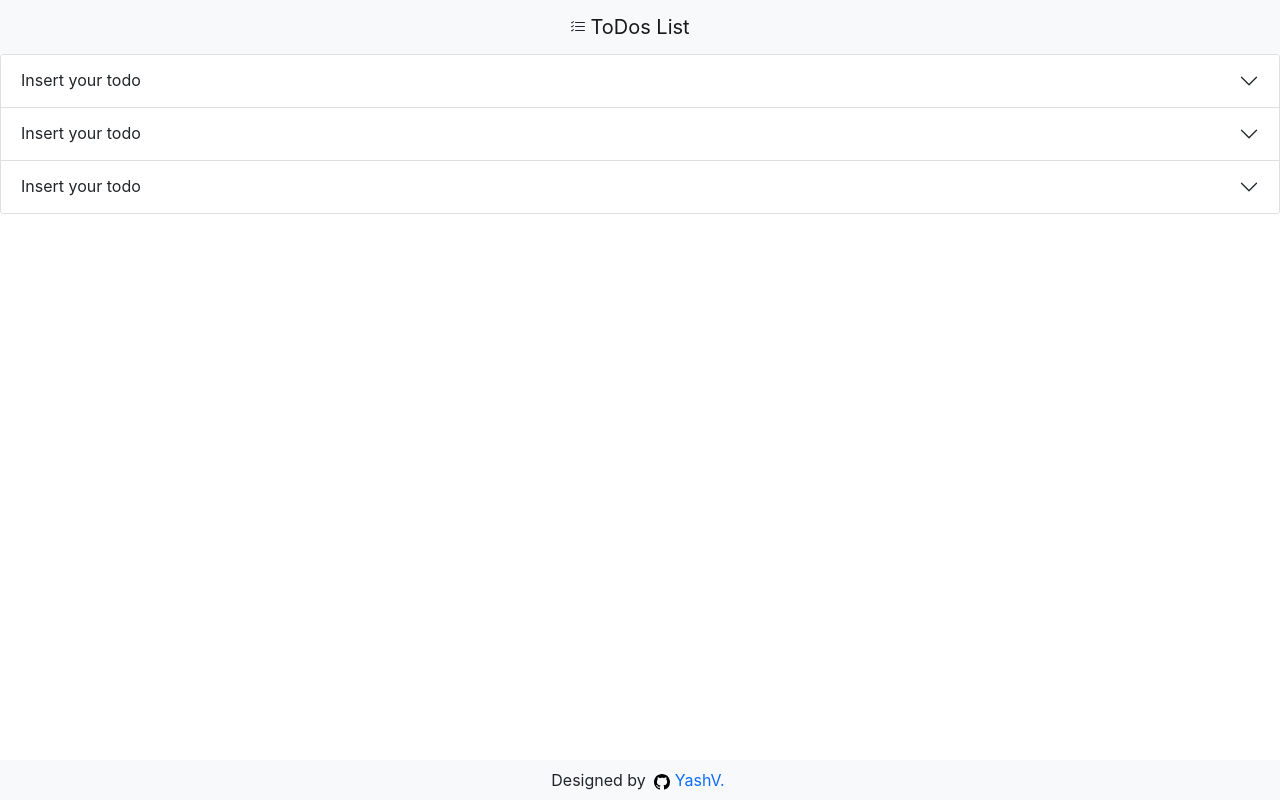
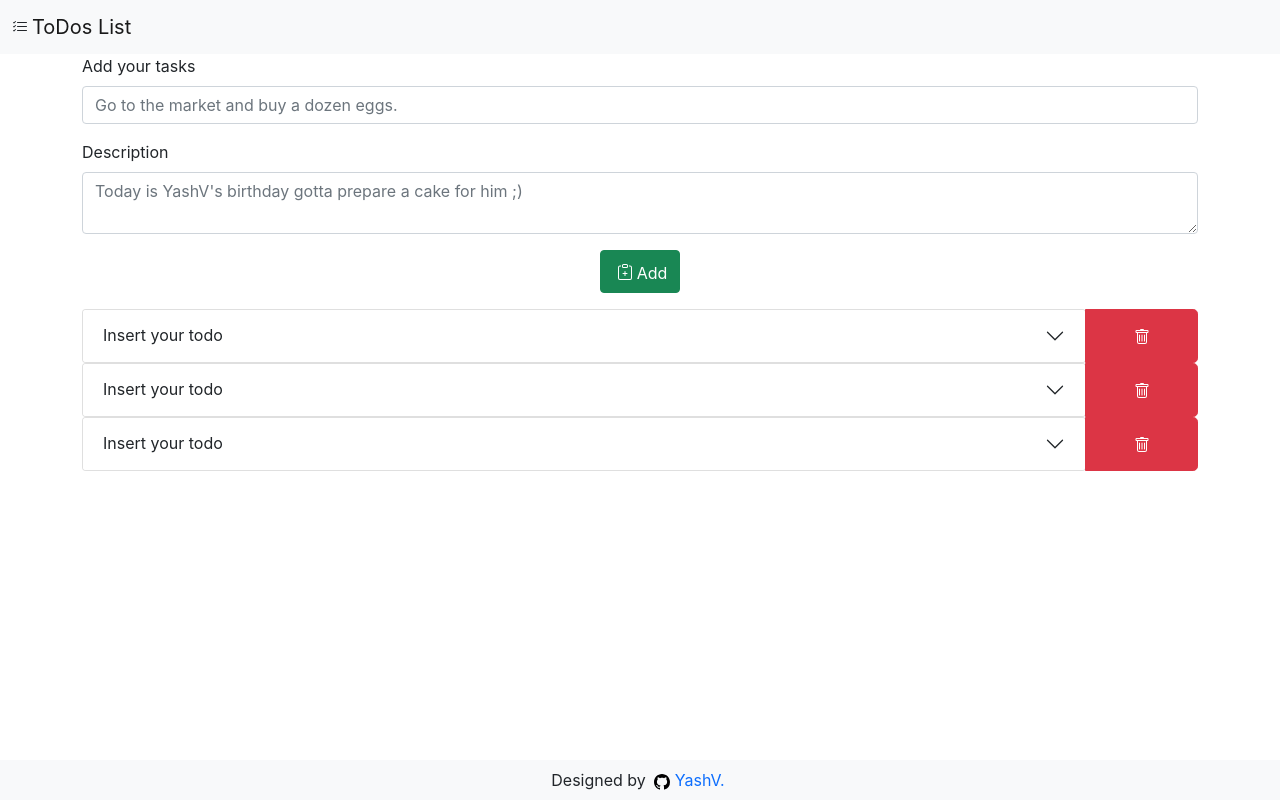
Before and after one commit to yvs2701/React-Todos-List, a React (Create React App) app: page / in a window 1280 px wide. Built offline with nearby package versions, Linux system fonts and the light colour scheme.

Commit message:
All things up and working except Adding a todo

```diff
--- a/src/App.js
+++ b/src/App.js
@@ -2,13 +2,12 @@ import './App.css';
 import Header from "./header";
 import List from "./list";
 import Footer from "./footer";
+import Add from "./addTodo";
 
-function addTodo() {
-  let list = document.getElementsByClassName("list-group")[0];
-}
+import React, { Component, useState } from 'react'
 
-function App() {
-  let todos = [
+export default function App() {
+  const [todos, setTodos] = useState([
     {
       title: "Insert your todo",
       description: "Add a description if you may want",
@@ -25,15 +24,48 @@ function App() {
       // deadline: "By 12:00pm you gotta finish it !"
     },
   ] // array of objects
+  ); // here useState hook calls setTodos which will update our list
+
+  const addTodo = () => {
+    let text = document.getElementById("exampleFormControlInput1");
+    let descr = document.getElementById("exampleFormControlTextarea1");
+
+    if(text.value.trim() !== "")
+    {
+      let todoObj; // to store our new todo item
+      if(descr.value.trim() !== "")
+        todoObj = {
+          title: text.value().trim(),
+          description: descr.value().trim()
+        };
+      else
+        todoObj = {
+        title: text.value().trim(),
+        description: descr.value().trim()
+        };
+      setTodos([...todos, todoObj]);
+    }
+  };
+
+  const deleteTodo = (removeElem) => {
+    // in react this wont update the UI we need to use Hooks
+    // let index = todos.indexOf(removeElem);
+    // todos.splice(index, 1);
+
+    setTodos(todos.filter(
+      (elem) => {
+        return elem !== removeElem;
+      }));
+  };
+
   return (
     <div className="App">
       <Header />
-      <List todos={todos}/>
+      <Add new={addTodo}/>
+      <List todos={todos} del={deleteTodo} />
       <Footer />
     </div>
-  );
     // here we passed a JS object todos as react property (props) argument 'todos'
     // don't confuse yourself due to the same name
+  )
 }
-
-export default App;
--- /dev/null
+++ b/src/addTodo.js
@@ -0,0 +1,29 @@
+import React from 'react'
+
+export default function addTodo(props) {
+    return (
+        <form className="container" onSubmit={(e)=>{
+            e.preventDefault(); // prevents page reload
+            props.new();
+        }}>
+            <div class="mb-3" style={{ textAlign: "left" }}>
+                <label htmlFor="exampleFormControlInput1" class="form-label">Add your tasks</label>
+                <input type="text" class="form-control" id="exampleFormControlInput1" placeholder="Go to the market and buy a dozen eggs." />
+            </div>
+            <div class="mb-3" style={{ textAlign: "left" }}>
+                <label htmlFor="exampleFormControlTextarea1" class="form-label">Description</label>
+                <textarea class="form-control" id="exampleFormControlTextarea1" rows="2" placeholder="Today is YashV's birthday gotta prepare a cake for him ;)"></textarea>
+            </div>
+            <button className="btn btn-success mb-3">
+                <h4 className="p-1" style={{display:"inline"}}>
+                    <svg xmlns="http://www.w3.org/2000/svg" width="16" height="16" fill="currentColor" class="bi bi-clipboard-plus" viewBox="0 0 16 16">
+                    <path fill-rule="evenodd" d="M8 7a.5.5 0 0 1 .5.5V9H10a.5.5 0 0 1 0 1H8.5v1.5a.5.5 0 0 1-1 0V10H6a.5.5 0 0 1 0-1h1.5V7.5A.5.5 0 0 1 8 7z" />
+                    <path d="M4 1.5H3a2 2 0 0 0-2 2V14a2 2 0 0 0 2 2h10a2 2 0 0 0 2-2V3.5a2 2 0 0 0-2-2h-1v1h1a1 1 0 0 1 1 1V14a1 1 0 0 1-1 1H3a1 1 0 0 1-1-1V3.5a1 1 0 0 1 1-1h1v-1z" />
+                    <path d="M9.5 1a.5.5 0 0 1 .5.5v1a.5.5 0 0 1-.5.5h-3a.5.5 0 0 1-.5-.5v-1a.5.5 0 0 1 .5-.5h3zm-3-1A1.5 1.5 0 0 0 5 1.5v1A1.5 1.5 0 0 0 6.5 4h3A1.5 1.5 0 0 0 11 2.5v-1A1.5 1.5 0 0 0 9.5 0h-3z" />
+                </svg>
+                </h4>
+                Add
+            </button>
+        </form>
+    )
+}
--- a/src/header.js
+++ b/src/header.js
@@ -2,15 +2,13 @@ import React from 'react'
 
 export default function header() {
     return (
-        <div>
         <nav className="navbar navbar-light bg-light">
-                <div className="container-fluid justify-content-center">
+            <div className="container-fluid justify-content-start">
                 <svg xmlns="http://www.w3.org/2000/svg" width="16" height="16" fill="currentColor" className="bi bi-list-check" viewBox="0 0 16 16">
-                        <path fill-rule="evenodd" d="M5 11.5a.5.5 0 0 1 .5-.5h9a.5.5 0 0 1 0 1h-9a.5.5 0 0 1-.5-.5zm0-4a.5.5 0 0 1 .5-.5h9a.5.5 0 0 1 0 1h-9a.5.5 0 0 1-.5-.5zm0-4a.5.5 0 0 1 .5-.5h9a.5.5 0 0 1 0 1h-9a.5.5 0 0 1-.5-.5zM3.854 2.146a.5.5 0 0 1 0 .708l-1.5 1.5a.5.5 0 0 1-.708 0l-.5-.5a.5.5 0 1 1 .708-.708L2 3.293l1.146-1.147a.5.5 0 0 1 .708 0zm0 4a.5.5 0 0 1 0 .708l-1.5 1.5a.5.5 0 0 1-.708 0l-.5-.5a.5.5 0 1 1 .708-.708L2 7.293l1.146-1.147a.5.5 0 0 1 .708 0zm0 4a.5.5 0 0 1 0 .708l-1.5 1.5a.5.5 0 0 1-.708 0l-.5-.5a.5.5 0 0 1 .708-.708l.146.147 1.146-1.147a.5.5 0 0 1 .708 0z" />
+                    <path fillRule="evenodd" d="M5 11.5a.5.5 0 0 1 .5-.5h9a.5.5 0 0 1 0 1h-9a.5.5 0 0 1-.5-.5zm0-4a.5.5 0 0 1 .5-.5h9a.5.5 0 0 1 0 1h-9a.5.5 0 0 1-.5-.5zm0-4a.5.5 0 0 1 .5-.5h9a.5.5 0 0 1 0 1h-9a.5.5 0 0 1-.5-.5zM3.854 2.146a.5.5 0 0 1 0 .708l-1.5 1.5a.5.5 0 0 1-.708 0l-.5-.5a.5.5 0 1 1 .708-.708L2 3.293l1.146-1.147a.5.5 0 0 1 .708 0zm0 4a.5.5 0 0 1 0 .708l-1.5 1.5a.5.5 0 0 1-.708 0l-.5-.5a.5.5 0 1 1 .708-.708L2 7.293l1.146-1.147a.5.5 0 0 1 .708 0zm0 4a.5.5 0 0 1 0 .708l-1.5 1.5a.5.5 0 0 1-.708 0l-.5-.5a.5.5 0 0 1 .708-.708l.146.147 1.146-1.147a.5.5 0 0 1 .708 0z" />
                 </svg>
                 <a className="navbar-brand p-1">ToDos List</a>
             </div>
         </nav>
-        </div>
     );
 }
--- a/src/list.js
+++ b/src/list.js
@@ -1,14 +1,16 @@
 import React from 'react';
 import Todo from "./todo";
 
-export default function todos({todos}) {
+export default function todos({ todos, del }) {
     return (
-        <div className="accordion" id="accordionExample">
-        {
-            todos.map((element, index) => {
-                return <Todo todo={element} index={index} />
-            })
-        }
+        <div className="container" style={{marginBottom:"3rem"}}>
+            <div className="accordion" id="accordionExample" /* style={{width: "72%"}} */>
+                {
+                    todos.map((element, index) => {
+                        return <Todo todo={element} index={index} del={del} />
+                    })
+                }
+            </div>
         </div>
     );
 }
--- a/src/todo.js
+++ b/src/todo.js
@@ -1,8 +1,9 @@
 import React from 'react'
 
-export default function todo({ todo, index }) {
+export default function todo({ todo, index, del }) {
     return (
-        <div class="accordion-item">
+        <div className="btn-group btn-group-lg" style={{width:"100%"}}>
+            <div class="accordion-item" style={{width:"90%"}}>
                 <h2 class="accordion-header" id={`heading${index}`}>
                     <button class="accordion-button collapsed" type="button" data-bs-toggle="collapse" data-bs-target={`#collapse${index}`} aria-expanded="false" aria-controls={`collapse${index}`}>
                         {todo.title}
@@ -14,5 +15,12 @@ export default function todo({ todo, index }) {
                     </div>
                 </div>
             </div>
+            <button className="btn btn-danger btn-sm" onClick={()=>{del(todo)}}>
+                <svg xmlns="http://www.w3.org/2000/svg" width="16" height="16" fill="currentColor" className="bi bi-trash" viewBox="0 0 16 16">
+                    <path d="M5.5 5.5A.5.5 0 0 1 6 6v6a.5.5 0 0 1-1 0V6a.5.5 0 0 1 .5-.5zm2.5 0a.5.5 0 0 1 .5.5v6a.5.5 0 0 1-1 0V6a.5.5 0 0 1 .5-.5zm3 .5a.5.5 0 0 0-1 0v6a.5.5 0 0 0 1 0V6z" />
+                    <path fillRule="evenodd" d="M14.5 3a1 1 0 0 1-1 1H13v9a2 2 0 0 1-2 2H5a2 2 0 0 1-2-2V4h-.5a1 1 0 0 1-1-1V2a1 1 0 0 1 1-1H6a1 1 0 0 1 1-1h2a1 1 0 0 1 1 1h3.5a1 1 0 0 1 1 1v1zM4.118 4 4 4.059V13a1 1 0 0 0 1 1h6a1 1 0 0 0 1-1V4.059L11.882 4H4.118zM2.5 3V2h11v1h-11z" />
+                </svg>
+            </button>
+        </div>
     );
 }
```
Lines whose indentation alone changed are shown as unchanged.
